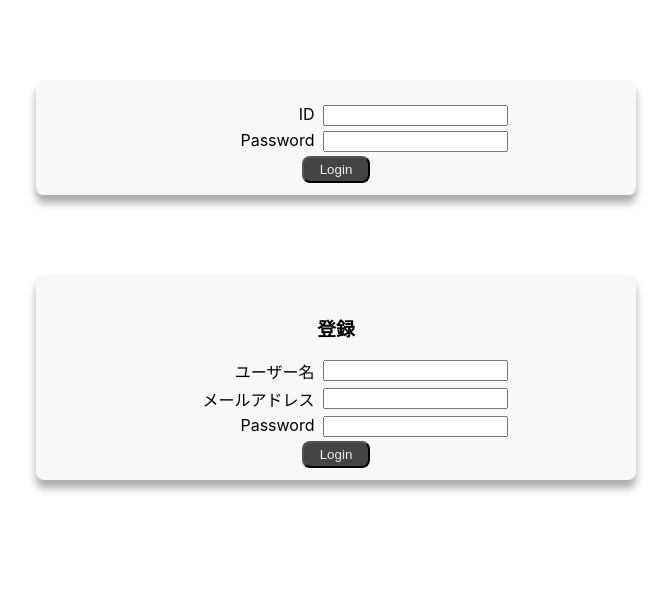
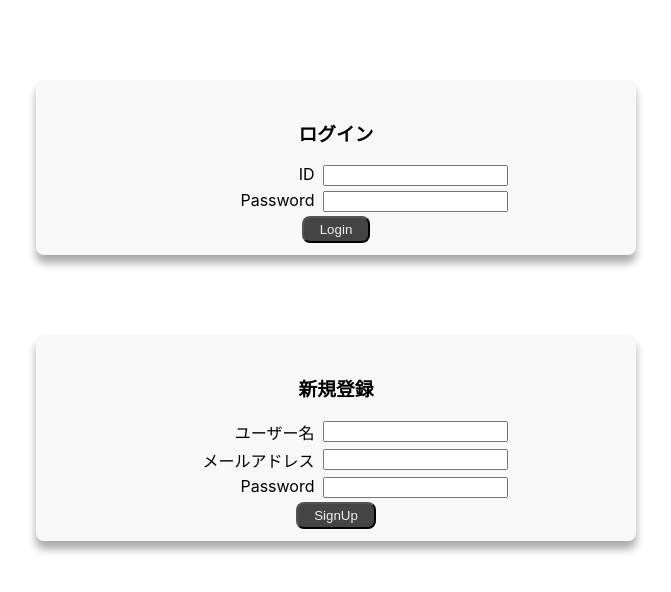
Before and after one commit to Hazakura2024/micro-post, a React (Create React App) app in the folder frontend/: page / in a window 1280 px wide. Shown: the top 592 px of the page, without its empty margins (304-975 px from the left). Built offline with nearby package versions, Linux system fonts and the light colour scheme; the HTML template or start-up script is replaced by a standard one.

Commit message:
feat: フロントエンドで登録し、エラーメッセージを表示

```diff
--- a/frontend/src/api/User.tsx
+++ b/frontend/src/api/User.tsx
@@ -10,6 +10,7 @@ export const getUser = async (id: number, token: string): Promise<UserResponse>
 };
 
 export const createUser = async (name: string, email: string, password: string): Promise<UserResponse> => {
+    try {
         const API_URL = process.env.REACT_APP_API_URL;
         const url = `${API_URL}/user`
         const res = await axios.post<UserResponse>(url, {
@@ -18,4 +19,7 @@ export const createUser = async (name: string, email: string, password: string):
             "password": password
         });
         return res.data;
+    } catch (error: unknown) {
+        throw error;
     }
+}
--- a/frontend/src/components/SignIn.tsx
+++ b/frontend/src/components/SignIn.tsx
@@ -32,6 +32,9 @@ const SignIn = () => {
 
   return (
     <SSignInFrame>
+      <SSignInRow>
+        <h3>ログイン</h3>
+      </SSignInRow>
       <SSignInRow>
         <SSignInLabel>
           <label htmlFor="id">ID</label>
--- a/frontend/src/components/SignUp.tsx
+++ b/frontend/src/components/SignUp.tsx
@@ -3,6 +3,8 @@ import signIn from "../api/Auth";
 import { useNavigate } from "react-router-dom";
 import { UserContext } from "../providers/UserProvider";
 import styled from "styled-components";
+import { createUser } from "../api/User";
+import { AxiosError } from "axios";
 
 const SignUp = () => {
     const navigate = useNavigate();
@@ -16,6 +18,9 @@ const SignUp = () => {
     const onSignClick = async () => {
         try {
             setErrorMessage("");
+
+            await createUser(userId, mail, pass);
+
             const ret = await signIn(userId, pass);
             if (ret?.token) {
                 setUserInfo({
@@ -25,16 +30,17 @@ const SignUp = () => {
                 navigate("/main");
             }
         } catch (error: unknown) {
-            const msg =
-                error instanceof Error ? error.message : "ログインに失敗しました";
-            setErrorMessage(msg);
+            if (error instanceof AxiosError) {
+                const msg = error.response?.data?.message;
+                setErrorMessage(msg || "登録に失敗遭いました。");
+            }
         }
     };
 
     return (
         <SSignUpFrame>
             <SSignUpRow>
-                <h3>登録</h3>
+                <h3>新規登録</h3>
             </SSignUpRow>
             <SSignUpRow>
                 <SSignUpLabel>
@@ -77,12 +83,12 @@ const SignUp = () => {
             </SSignUpRow>
             <SSignUpRow>
                 {errorMessage && (
-                    <SErrorMessage>ログインできませんでした</SErrorMessage>
+                    <SErrorMessage>{errorMessage}</SErrorMessage>
                 )}
             </SSignUpRow>
             <SSignUpRow>
                 <SSignUpButton type="button" onClick={onSignClick}>
-                    Login
+                    SignUp
                 </SSignUpButton>
             </SSignUpRow>
         </SSignUpFrame>
```
Lines whose indentation alone changed are shown as unchanged.
